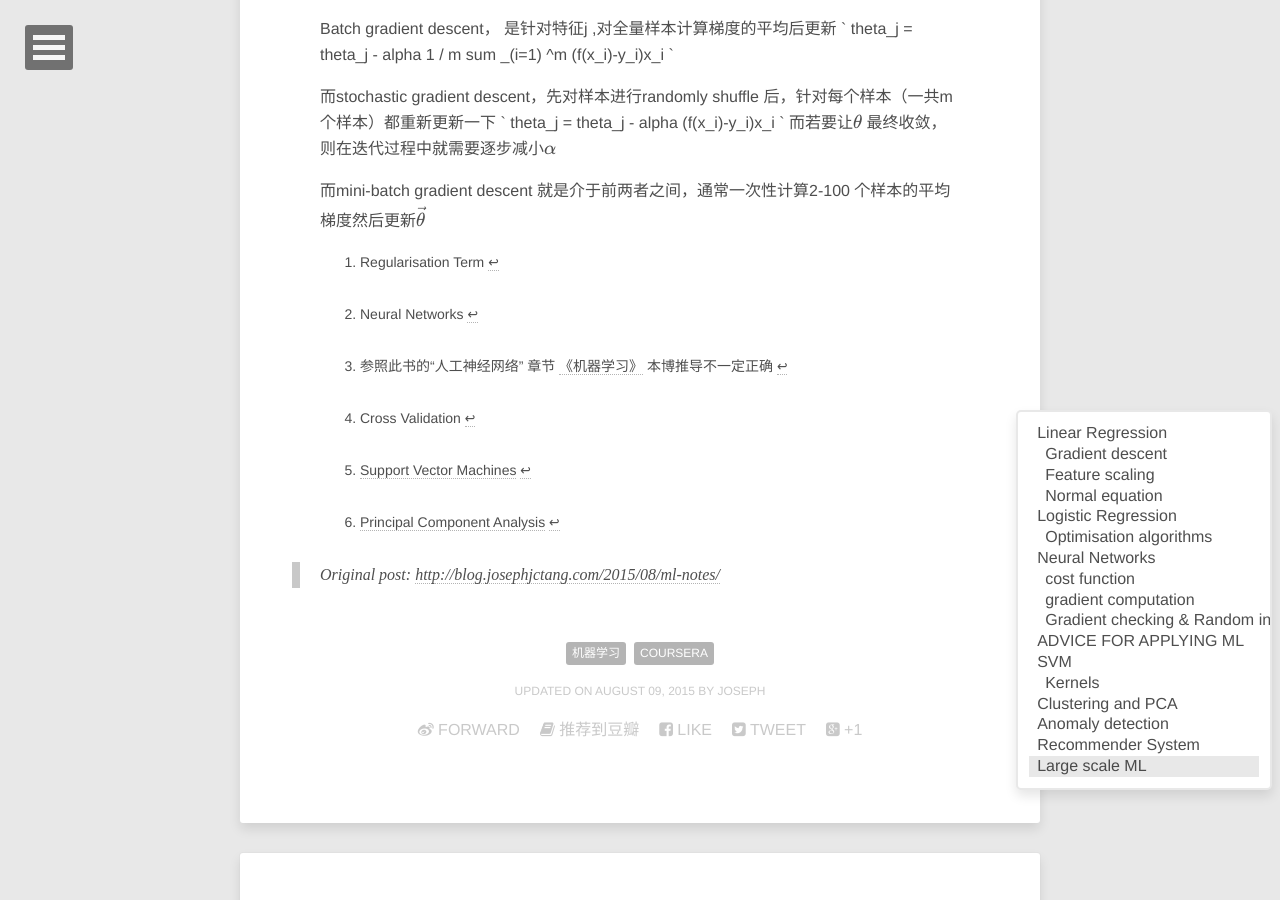
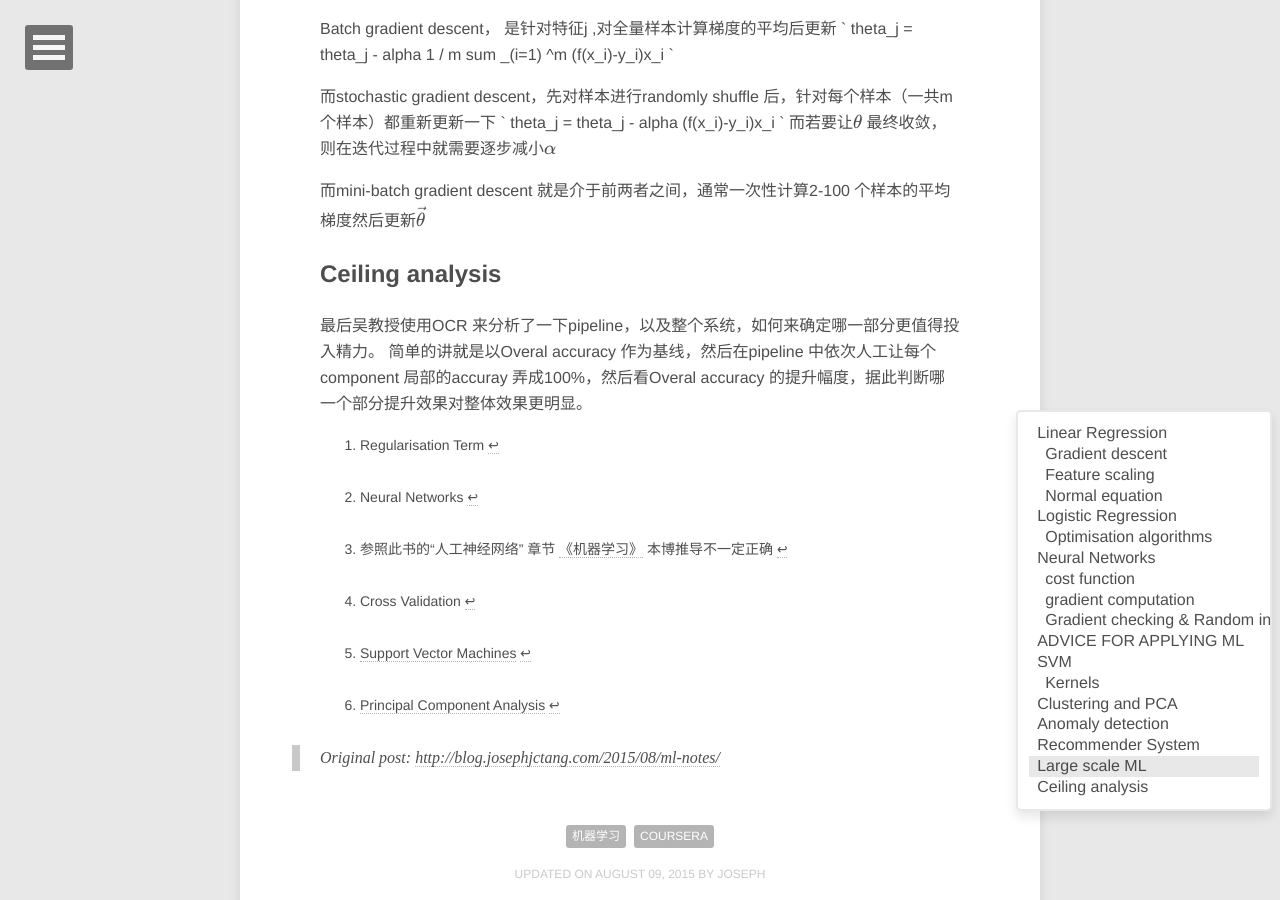
Before and after one commit to jinntrance/blog, a Jekyll site: the page built from CHINESE/_posts/2015-08-09-ml-notes.md, in a window 1280 px wide and 900 px high, scrolled down 8029 px. Built offline with Jekyll 4.4.1, drawn with Linux system fonts in a browser that asks for light colours; formulas are drawn with MathJax 3; comment, search, counter and statistics services are not loaded.

Commit message:
notes of ceiling analysis

```diff
--- a/CHINESE/_posts/2015-08-09-ml-notes.md
+++ b/CHINESE/_posts/2015-08-09-ml-notes.md
@@ -353,6 +353,11 @@ theta_j = theta_j - alpha (f(x_i)-y_i)x_i
 
 而mini-batch gradient descent 就是介于前两者之间，通常一次性计算2-100 个样本的平均梯度然后更新$\vec \theta$
 
+## Ceiling analysis
+
+最后吴教授使用OCR 来分析了一下pipeline，以及整个系统，如何来确定哪一部分更值得投入精力。
+简单的讲就是以Overal accuracy 作为基线，然后在pipeline 中依次人工让每个component 局部的accuray 弄成100%，然后看Overal accuracy 的提升幅度，据此判断哪一个部分提升效果对整体效果更明显。
+
 [^NN]: Neural Networks
 [^RT]: Regularisation Term
 [^ANN]: 参照此书的“人工神经网络” 章节 [《机器学习》](http://book.douban.com/subject/1102235/) 本博推导不一定正确
```
